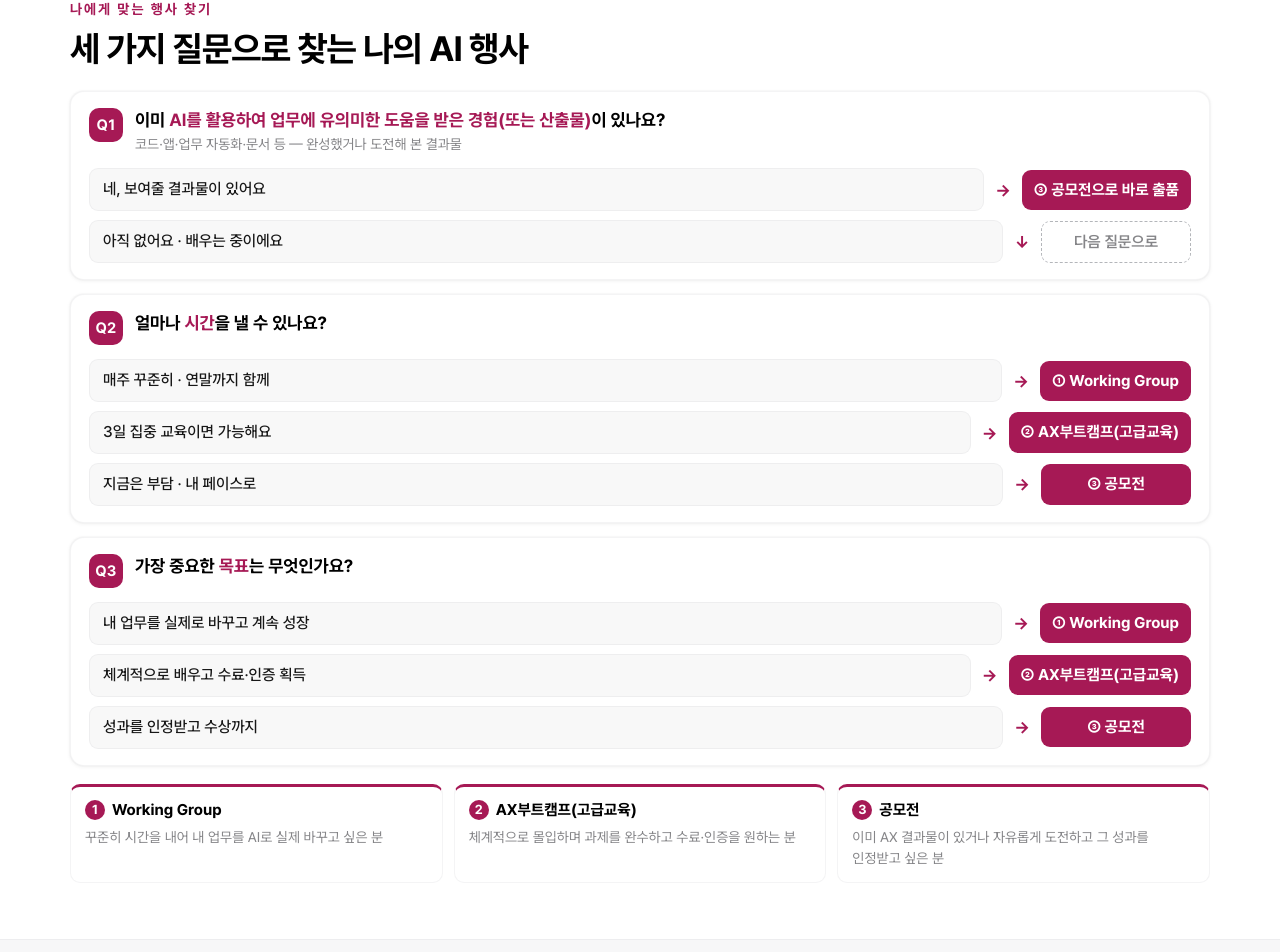
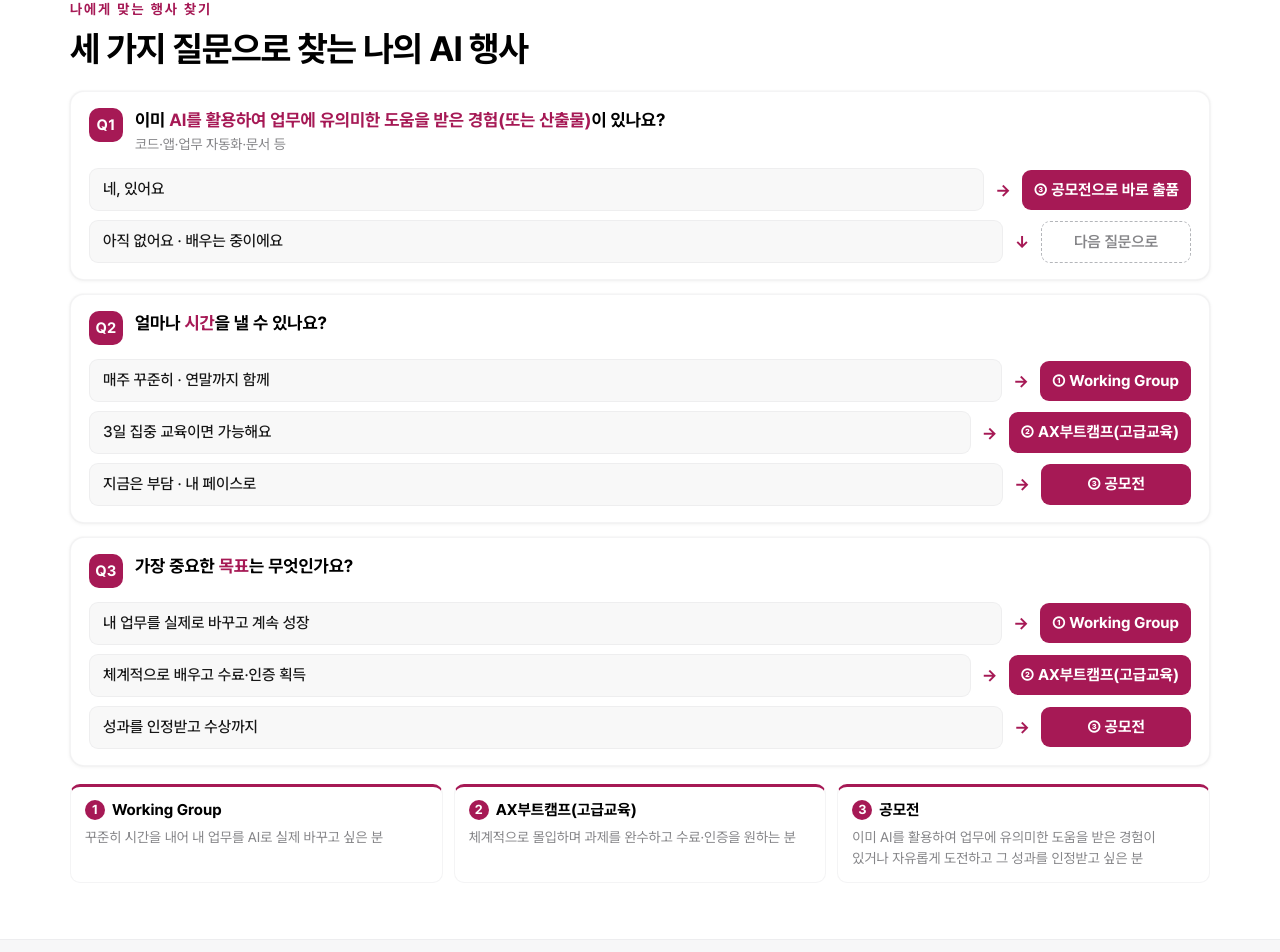
Before and after one commit to postechair/event, a Next.js app: page /event/ in a window 1280 px wide. Shown: the part 736-1688 px from the top of the page. Built offline with nearby package versions, Linux system fonts and the light colour scheme.

Commit message:
Trim Q1 note and answer, align legend phrasing
오너 지시 3건: Q1 부연 " — 완성했거나 도전해 본 결과물" 삭제,
답변 "네, 있어요"로 축약, 범례 ③을 개정 문구와 통일.

Co-Authored-By: Claude Fable 5 <noreply@anthropic.com>

```diff
--- a/components/GuideDiagnostic.tsx
+++ b/components/GuideDiagnostic.tsx
@@ -30,9 +30,9 @@ export default function GuideDiagnostic() {
       <h2 className="ptitle">세 가지 질문으로 찾는 나의 AI 행사</h2>
       <div className="flow">
         <div className="q" id="diag-q1">
-          <div className="qnode"><div className="qnum">Q1</div><div className="qtext">이미 <span style={{ color: "var(--primary)" }}>AI를 활용하여 업무에 유의미한 도움을 받은 경험(또는 산출물)</span>이 있나요?<span className="note">코드·앱·업무 자동화·문서 등 — 완성했거나 도전해 본 결과물</span></div></div>
+          <div className="qnode"><div className="qnum">Q1</div><div className="qtext">이미 <span style={{ color: "var(--primary)" }}>AI를 활용하여 업무에 유의미한 도움을 받은 경험(또는 산출물)</span>이 있나요?<span className="note">코드·앱·업무 자동화·문서 등</span></div></div>
           <div className="branches">
-            <div className="branch"><button type="button" className={ansCls(0, 0)} aria-pressed={sel[0] === 0} onClick={() => pick(0, 0)}>네, 보여줄 결과물이 있어요</button><span className="arrow">→</span><a className={resCls(0, 0)} aria-current={sel[0] === 0 ? "true" : undefined} href="#pg-comp">③ 공모전으로 바로 출품</a></div>
+            <div className="branch"><button type="button" className={ansCls(0, 0)} aria-pressed={sel[0] === 0} onClick={() => pick(0, 0)}>네, 있어요</button><span className="arrow">→</span><a className={resCls(0, 0)} aria-current={sel[0] === 0 ? "true" : undefined} href="#pg-comp">③ 공모전으로 바로 출품</a></div>
             <div className="branch"><button type="button" className={ansCls(0, 1)} aria-pressed={sel[0] === 1} onClick={() => pick(0, 1, true)}>아직 없어요 · 배우는 중이에요</button><span className="arrow">↓</span><span className="res next">다음 질문으로</span></div>
           </div>
         </div>
@@ -56,7 +56,7 @@ export default function GuideDiagnostic() {
       <div className="legend">
         <div className="lg"><div className="lgh"><span className="lgn">1</span>Working Group</div><div className="lgd">꾸준히 시간을 내어 내 업무를 AI로 실제 바꾸고 싶은 분</div></div>
         <div className="lg"><div className="lgh"><span className="lgn">2</span>AX부트캠프(고급교육)</div><div className="lgd">체계적으로 몰입하며 과제를 완수하고 수료·인증을 원하는 분</div></div>
-        <div className="lg"><div className="lgh"><span className="lgn">3</span>공모전</div><div className="lgd">이미 AX 결과물이 있거나 자유롭게 도전하고 그 성과를 인정받고 싶은 분</div></div>
+        <div className="lg"><div className="lgh"><span className="lgn">3</span>공모전</div><div className="lgd">이미 AI를 활용하여 업무에 유의미한 도움을 받은 경험이 있거나 자유롭게 도전하고 그 성과를 인정받고 싶은 분</div></div>
       </div>
       </div>
     </section>
--- a/visual/verify-content.mjs
+++ b/visual/verify-content.mjs
@@ -62,6 +62,8 @@ const EXCEPTIONS = [
   /^이미 AI로 만든 산출물이 있나요\?/, // Q1 문구 개정 (2026-07-13)
   /^자유 출품 챌린지AX 사례·산출물 제출$/, // 비교표 "또는"으로 개정 (2026-07-13)
   /^이미 AI로 만든 결과물이 있거나/, // ③ 추천 문구 개정 (2026-07-13)
+  /^네, 보여줄 결과물이 있어요$/, // Q1 답변 축약 (2026-07-13)
+  /^이미 AX 결과물이 있거나/, // 범례 ③ 문구 개정 (2026-07-13)
 ];
 
 const norm = (s) =>
```
Also changed, not shown: 4 other files (tests, documents, lock files or other folders).
